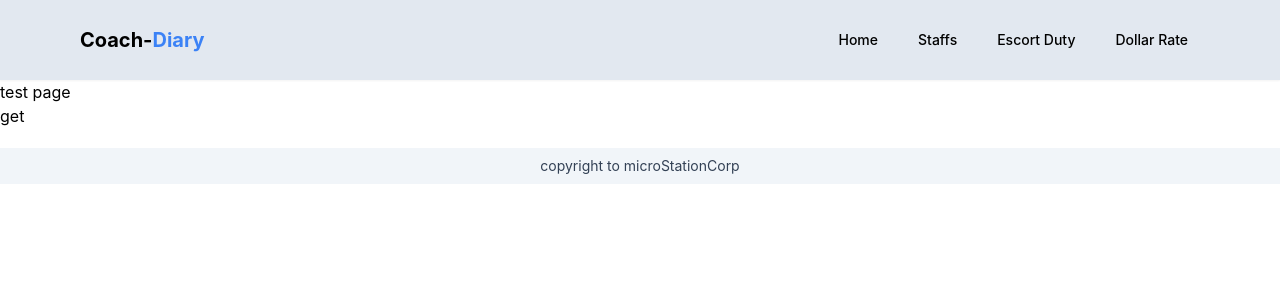
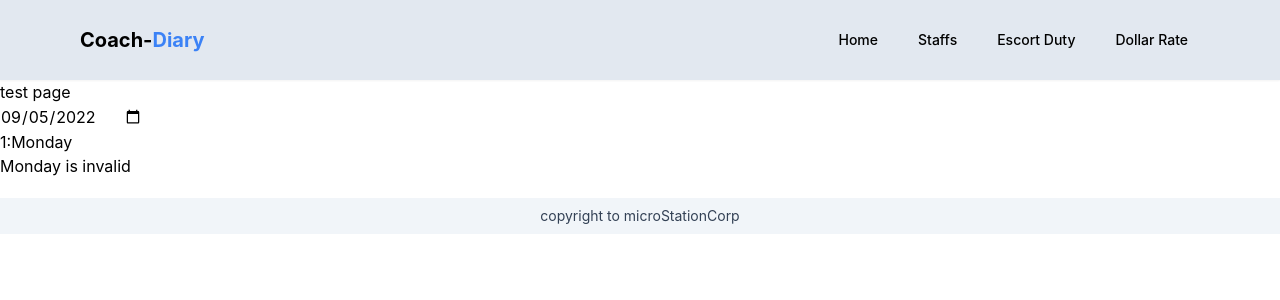
Before and after one commit to microStationCorp/foreignescorting, a Next.js app: page /test in a window 1280 px wide. Shown: the top 300 px of the page. Built offline with nearby package versions, Linux system fonts and the light colour scheme.

Commit message:
day validation done

```diff
--- a/pages/escort_duty/new.tsx
+++ b/pages/escort_duty/new.tsx
@@ -12,7 +12,6 @@ export interface IStaff {
   designation: string;
 }
 
-
 export default function NewEscortDuty() {
   const [staffs, setStaffs] = useState<IStaff[] | undefined>();
   const [selectedStaff, setSelectedstaff] = useState<IStaff[] | undefined>();
@@ -23,6 +22,7 @@ export default function NewEscortDuty() {
     null
   );
   const [isError, setError] = useState(false);
+  const valid_date = [0, 2, 4, 5];
 
   useEffect(() => {
     fetchStaffs();
@@ -52,6 +52,13 @@ export default function NewEscortDuty() {
     } else if (destination === "") {
       setError(true);
       setAcknowledge("please select a valid destination");
+    } else if (!valid_date.includes(startDate.getDay())) {
+      setError(true);
+      setAcknowledge(
+        `${startDate.toLocaleDateString("en-US", {
+          weekday: "long",
+        })} is not valid`
+      );
     } else {
       fetch("/api/insert_escort_duty", {
         method: "POST",
--- a/pages/test/index.tsx
+++ b/pages/test/index.tsx
@@ -1,14 +1,26 @@
+import DatePickerComp from "@/components/DatePickerComp";
+import { useState } from "react";
 
 export default function Test() {
-  const getData = () => {
-    fetch("/api/hello")
-      .then((res) => res.json())
-      .then((data) => console.log(data));
-  };
+  const [startDate, setDate] = useState(new Date());
+  const valid_date = [0, 2, 4, 5];
   return (
     <>
       <div>test page</div>
-      <button onClick={getData}>get</button>
+      <DatePickerComp startdate={startDate} dateHandler={setDate} />
+      <div>
+        {startDate.getDay()}:
+        {startDate.toLocaleDateString("en-US", { weekday: "long" })}
+      </div>
+      <div>
+        {valid_date.includes(startDate.getDay())
+          ? `${startDate.toLocaleDateString("en-US", {
+              weekday: "long",
+            })} is valid`
+          : `${startDate.toLocaleDateString("en-US", {
+              weekday: "long",
+            })} is invalid`}
+      </div>
     </>
   );
 }
```
